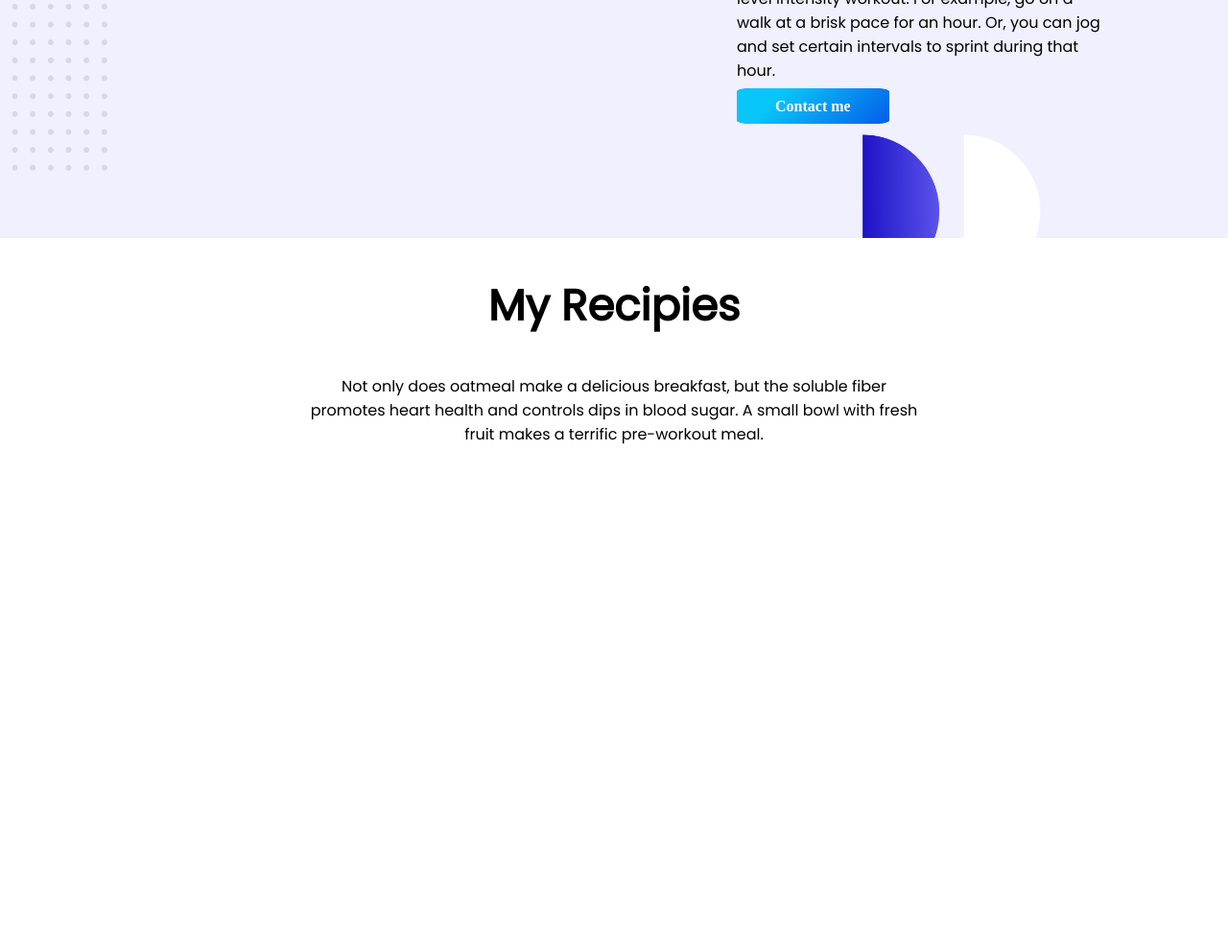
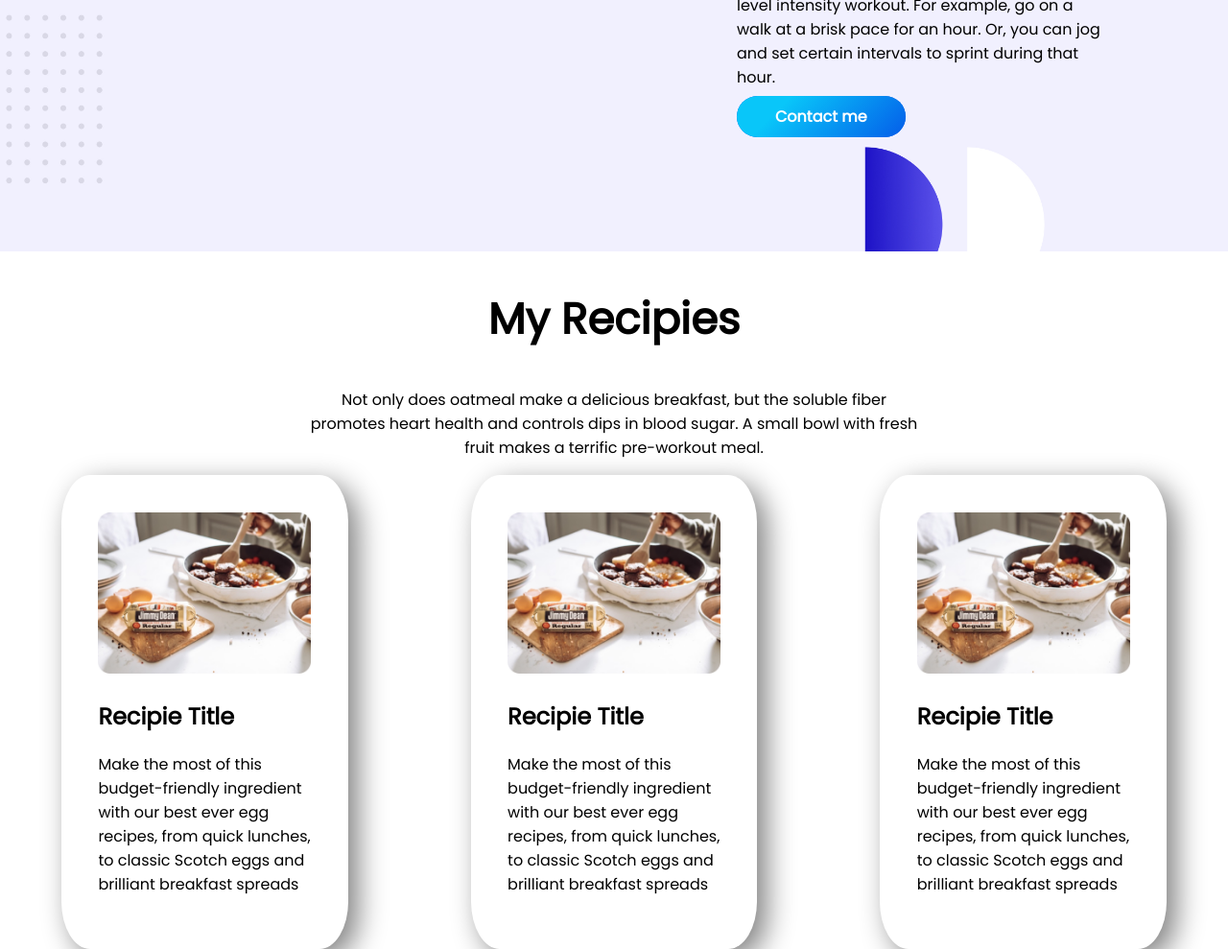
Before and after one commit to jubairzaman/Food_Network, a plain HTML site: page index.html in a window 1280 px wide. Shown: the part 960-1949 px from the top of the page at 96% size. Before the commit the page ends 1441 px from the top, so only its background shows below. Drawn offline with Linux system fonts and the light colour scheme.

Commit message:
Box Item Added

```diff
--- a/index.html
+++ b/index.html
@@ -65,6 +65,40 @@
 
     </section>
 
+    <!-- Box Item Section -->
+    <section class="flex">
+        <div class="box-width box-shadow">
+            <img class="food-image" src="images/f1.jpg" alt="">
+            <h2>Recipie Title</h2>
+            <p>Make the most of this budget-friendly ingredient with our best ever egg recipes, from quick lunches, to
+                classic Scotch eggs and brilliant breakfast spreads</p>
+
+
+        </div>
+        <div class="box-width box-shadow">
+            <img class="food-image" src="images/f1.jpg" alt="">
+            <h2>Recipie Title</h2>
+            <p>Make the most of this budget-friendly ingredient with our best ever egg recipes, from quick lunches, to
+                classic Scotch eggs and brilliant breakfast spreads</p>
+
+
+        </div>
+
+        <div class="box-width box-shadow">
+            <img class="food-image" src="images/f1.jpg" alt="">
+            <h2>Recipie Title</h2>
+            <p>Make the most of this budget-friendly ingredient with our best ever egg recipes, from quick lunches, to
+                classic Scotch eggs and brilliant breakfast spreads</p>
+
+
+        </div>
+
+
+    </section>
+
+
+
+
 
 
 
--- a/style.css
+++ b/style.css
@@ -1,6 +1,8 @@
 body{
     margin: 0px;
     padding: 0px;
+    font-family: 'Poppins', sans-serif;
+
 
 }
 .text1{
@@ -10,7 +12,7 @@ body{
 }
 h1{
     font-size: 45px;
-    font-family: 'Poppins', sans-serif;
+
 }
 P{
     font-family: 'Poppins', sans-serif;
@@ -24,13 +26,15 @@ P{
     color: rgb(96, 99, 255);
 }
 .button{
-    text-decoration: none;
-    padding: 10px 40px ;
+    border-radius: 25px;
     background-color: #045de9;
     background-image: linear-gradient(315deg, #045de9 0%, #09c6f9 74%);
-    border-radius: 10%;
+    padding: 10px 40px;
+    text-decoration: none;
     color: white;
-    font-weight: 700;
+    font-weight: 600;
+    width: 200px;
+    height: 150px;
 
 
 }
@@ -74,3 +78,18 @@ P{
 
 
 }
+.box-width{
+
+width: 20%;
+padding: 3%;
+}
+.box-width img{
+    width: 100%;
+}
+.box-shadow{
+    box-shadow: 10px 10px 30px gray;
+    width: 40%;
+    margin-left: 5%;
+    margin-right: 5%;
+    border-radius: 10%;
+}
```
Also changed, not shown: images/f1.jpg (added), images/f2.png (added), images/f3.jpg (added).
